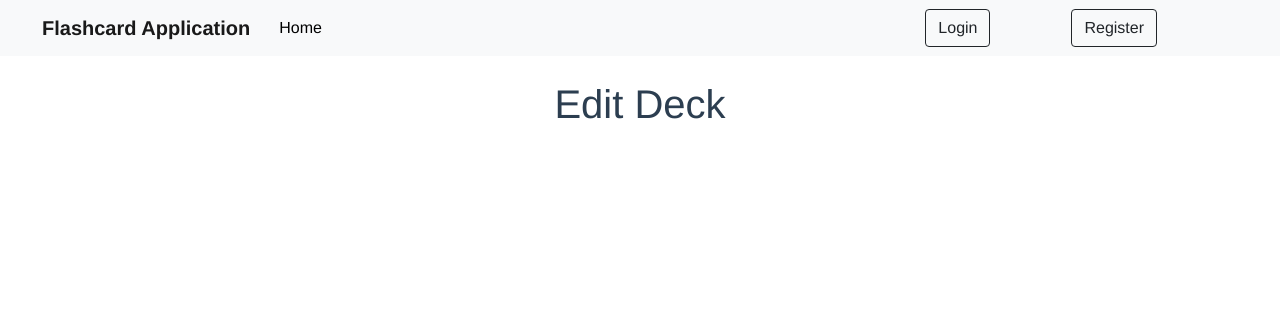
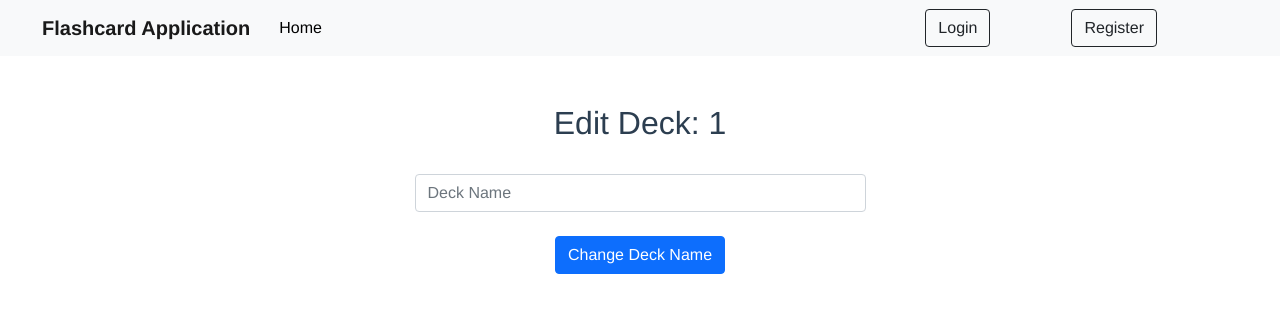
Before and after one commit to sejalanand23/Final-Project-Modular, a Vue app in the folder frontend/: page /dashboard/deck/1/edit in a window 1280 px wide. Shown: the top 312 px of the page. Built offline with nearby package versions, Linux system fonts and the light colour scheme.

Commit message:
Edit Deck Name Working

```diff
--- a/frontend/src/views/EditDeck.vue
+++ b/frontend/src/views/EditDeck.vue
@@ -1,6 +1,32 @@
 <template>
-  <div>
-      <h1>Edit Deck</h1>
+  <div class="container">
+      <p class="alert alert-danger" role="alert" v-if="error_message">{{error_message}}</p>
+      <p class="alert alert-success" role="alert" v-if="success_message">{{success_message}}</p>
+      <div class="row">
+            <div class="col">
+            </div>
+            <div class="col-5">
+            <br>
+            <h2 class = 'title' align ='center'> Edit Deck: {{this.deck_name}} </h2>
+            <br>
+              <div class="form-row">
+                <div class="form-group">
+                  <input type="text"
+                  class="form-control"
+                  name = "new_deck_name"
+                  id = "new_deck_name"
+                  v-model = "new_deck_name"
+                  required
+                  placeholder="Deck Name"
+                  autocomplete="off">
+                </div>
+              </div>
+              <br>
+              <button v-on:click="editDeck" class="btn btn-primary">Change Deck Name</button>
+            </div>
+            <div class="col">
+            </div>
+    </div>
   </div>
 </template>
 
@@ -9,12 +35,59 @@ export default {
     name: "EditDeck",
     data(){
         return {
-            deck_name : ''
+            deck_name : '',
+            new_deck_name : '',
+            error_message : '',
+            success_message : '',
+            auth_token : '',
+            email : ''
         }
     },
     created(){
         this.deck_name = this.$route.params.deck_name
         console.log(this.deck_name)
+    },
+    methods: {
+        async editDeck(){
+        if (!this.deck_name){
+            this.error_message = 'Deck name cannot be empty'
+        }
+        else{
+            try {
+            this.auth_token = sessionStorage.getItem('auth-token')
+            this.email = sessionStorage.getItem('email')
+            const deck_data = fetch(`http://127.0.0.1:5000/api/deck/edit/${this.deck_name}`, {
+              method: "PUT",
+              headers: {
+                     'Content-Type':'application/json;charset=utf-8',
+                     'Authentication-Token': `${this.auth_token}`
+               },
+               body: JSON.stringify({email:this.email,deck_name:this.new_deck_name})
+            }).then(resp =>{
+                    return resp.json()
+            })
+            .then(deck_data => {
+              const response = deck_data
+              if (response.message){
+                this.error_message = response.message
+                console.log(response.message)
+              }
+              else{
+                  this.success_message = "Deck name updated successfully"
+              }
+            }
+            )
+            .catch(error => {
+              console.log(error);
+            });
+          }
+            catch(error){
+            console.log(error)
+          }
+        }
+        this.deck_name = this.new_deck_name
+        this.new_deck_name = ''
+        }
     }
 }
 </script>
```
